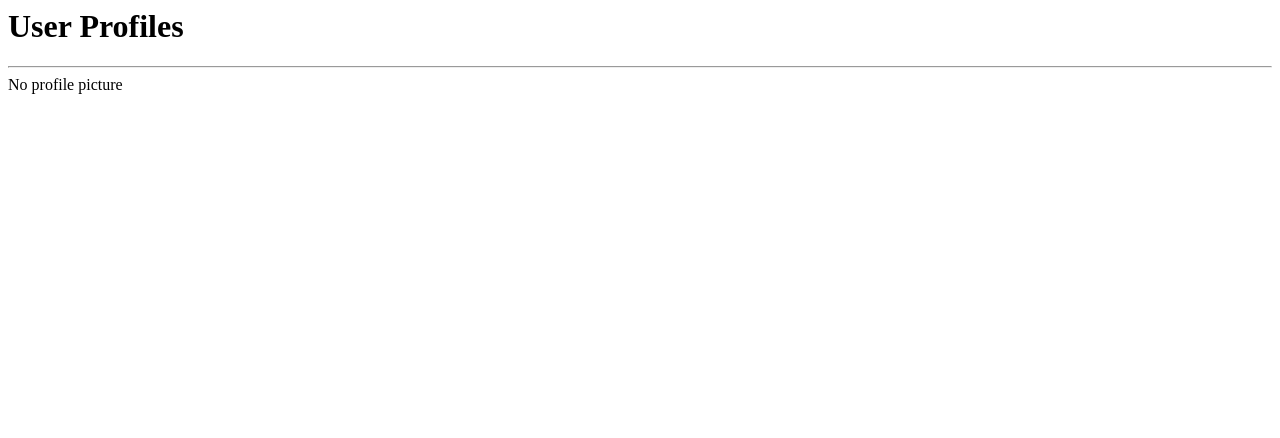
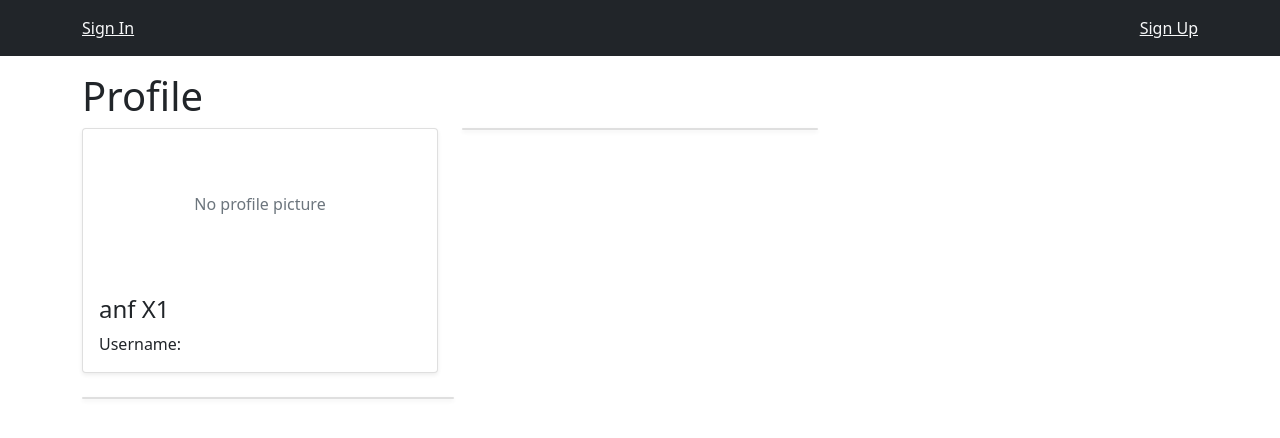
Before and after one commit to annansadr22/HireApex, a Django app: page /home/profile/ in a window 1280 px wide. Shown: the top 438 px of the page. Run offline with Django 4.2, Linux system fonts and the light colour scheme; data comes from the database, SQL or seed files in the repository; both versions use the stored data as it was after the commit.

Commit message:
improved db

```diff
--- a/HireApex/land/views.py
+++ b/HireApex/land/views.py
@@ -1,6 +1,6 @@
 from django.shortcuts import render,redirect
 from .models import UserProfile,JobProfile,SkillSet,Language
-from django.views.generic.edit import CreateView
+from django.views.generic.edit import CreateView,UpdateView
 from django.views.generic import ListView
 from django.contrib.auth.mixins import LoginRequiredMixin
 from django import forms
@@ -50,6 +50,7 @@
     # language = ModelMultipleChoiceField(queryset=Language.objects.all())
     model = UserProfile
     fields = [ 'full_name', 'profile_picture','money_per_hour','language','skills']
+    template_name_suffix="_form"
     # widgets = {
     #         'language': forms.Select(),
     #         'skills': forms.CheckboxSelectMultiple()
@@ -71,7 +72,8 @@
     def form_valid(self, form):
         form.instance.username = self.request.user.username
         return super().form_valid(form)
-
+    def get_object(self):
+        return UserProfile.objects.get(pk=self.request.POST.get("pk"))
 
 class UserProfileListView(ListView):
     queryset=UserProfile.objects.all()
--- a/HireApex/templates/account/base.html
+++ b/HireApex/templates/account/base.html
@@ -27,7 +27,10 @@
           {% if user.is_authenticated %}
           <!--div><a class="text-light" href="{% url 'account_email' %}">Change E-mail</a></div-->
           <div><a class="text-light" href="{% url 'home' %}">Home</a></div>
+          <div><a class="text-light" href="{% url 'form_freelance' %}">Edit Profile</a></div>
+          <div><a class="text-light" href="{% url 'profile' %}">View Profile</a></div>
           <div><a class="text-light" href="{% url 'account_logout' %}">Sign Out</a></div>
+
           {% else %}
           <div><a class="text-light" href="{% url 'account_login' %}">Sign In</a></div>
           <div><a class="text-light" href="{% url 'account_signup' %}">Sign Up</a></div>
--- a/HireApex/templates/land/UserProfile_list.html
+++ b/HireApex/templates/land/UserProfile_list.html
@@ -1,29 +1,28 @@
+{% extends 'account/base.html' %}
 {% block content %}
 <div class="flex">
   <div class="container">
-    <h1>User Profiles</h1>
-    <hr>
+    <h1>Profile</h1>
     <div class="row">
       {% for user_profile in object_list %}
         <div class="col-md-4">
           <div class="card mb-4 shadow-sm">
             {% if user_profile.username == user.username%}
             {% if user_profile.profile_picture %}
-            <div class="profile-info">
-              <div class="profile-pic-container bg-secondary">
-                <img class="profile-pic" src="{{ user_profile.profile_picture.url }}" alt="Profile pic">
-              </div>
-              <div class="profile-name-container text-center">
-                <h3>{{ user_profile.full_name }}</h3>
-                <h5>{{ user_profile.username }}</h5>
-              </div>
+            <div class="profile-pic-container">
+              <img class="profile-pic" src="{{ user_profile.profile_picture.url }}" alt="Profile pic">
+              <img class="w-32 border rounded-full mr-4" src="{{ user_profile.profile_picture.url }}" alt="Profile pic">
             </div>
             {% else %}
               <div class="d-flex justify-content-center align-items-center" style="height: 150px;">
                 <span class="text-muted">No profile picture</span>
               </div>
             {% endif %}
+            <div class="card-body profile-info">
+              <h4>{{ user_profile.full_name }}</h4>
+              <p class="card-text">Username: {{ user_profile.username }}</p>
             {% endif %}
+            </div>
           </div>
         </div>
       {% empty %}
@@ -40,34 +39,28 @@
     height: 120px;
     border-radius: 50%;
     overflow: hidden;
-    display: flex;
-    justify-content: center;
-    align-items: center;
-    margin-bottom: 0.5rem;
   }
 
   .profile-pic {
     width: 100%;
-    height: auto;
+    height: 100%;
     object-fit: cover;
   }
 
-  .profile-name-container {
-    font-size: 1.25rem;
-  }
-
   .profile-info {
+    color:blue;
     display: flex;
     flex-direction: column;
     justify-content: center;
     align-items: center;
-    text-align: center;
   }
 
-  .profile-info h3,
-  .profile-info h5 {
+  .profile-info h4 {
+    margin-top: 0.5rem;
+    margin-bottom: 0.25rem;
+  }
+
+  .profile-info .card-text {
     margin: 0;
-    font-weight: bold;
-    color: #333;
   }
 </style>
```
Also changed, not shown: HireApex/templates/dashboard/home.html (+4 -4 lines), HireApex/templates/land/search.html (+14 -15 lines), HireApex/db.sqlite3.
